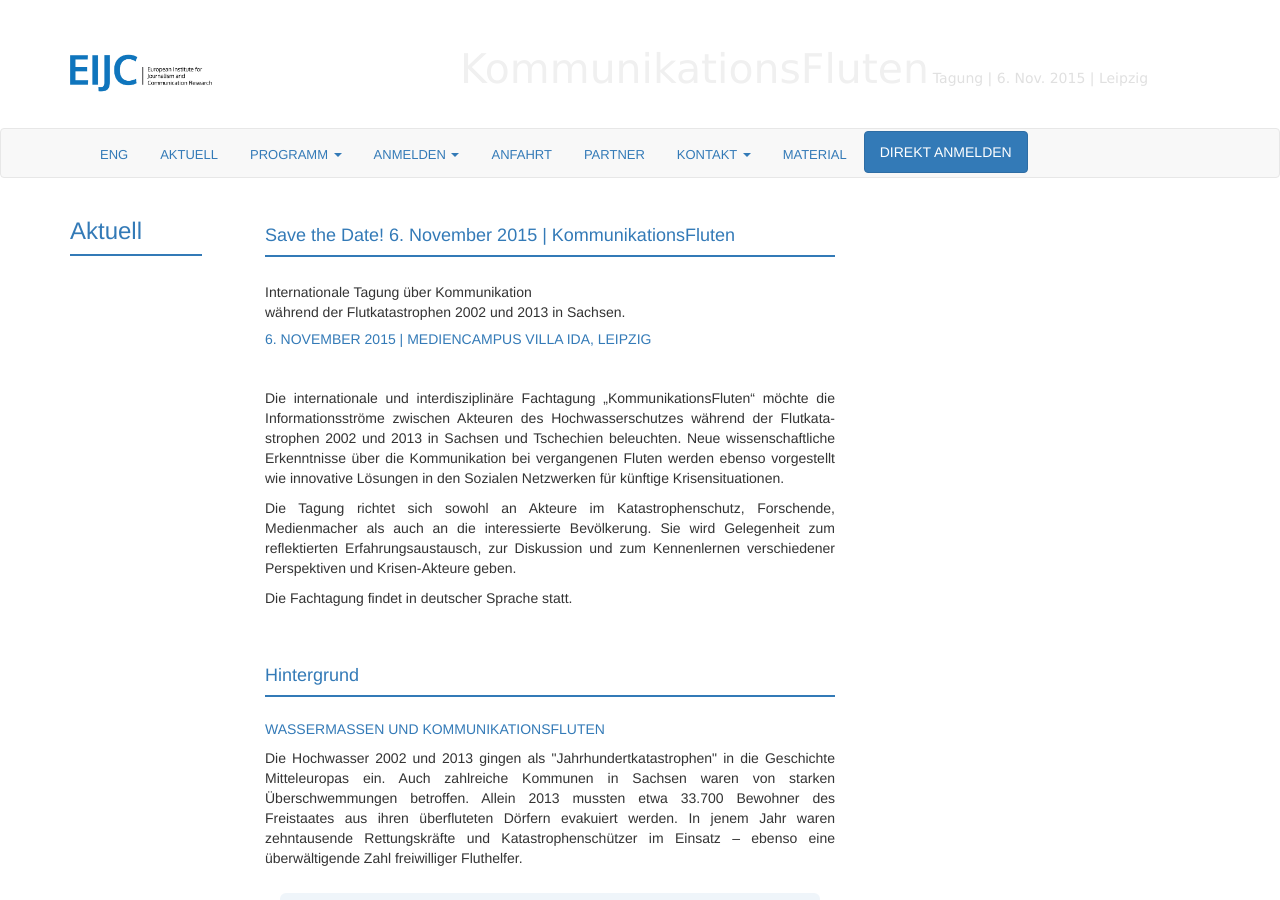
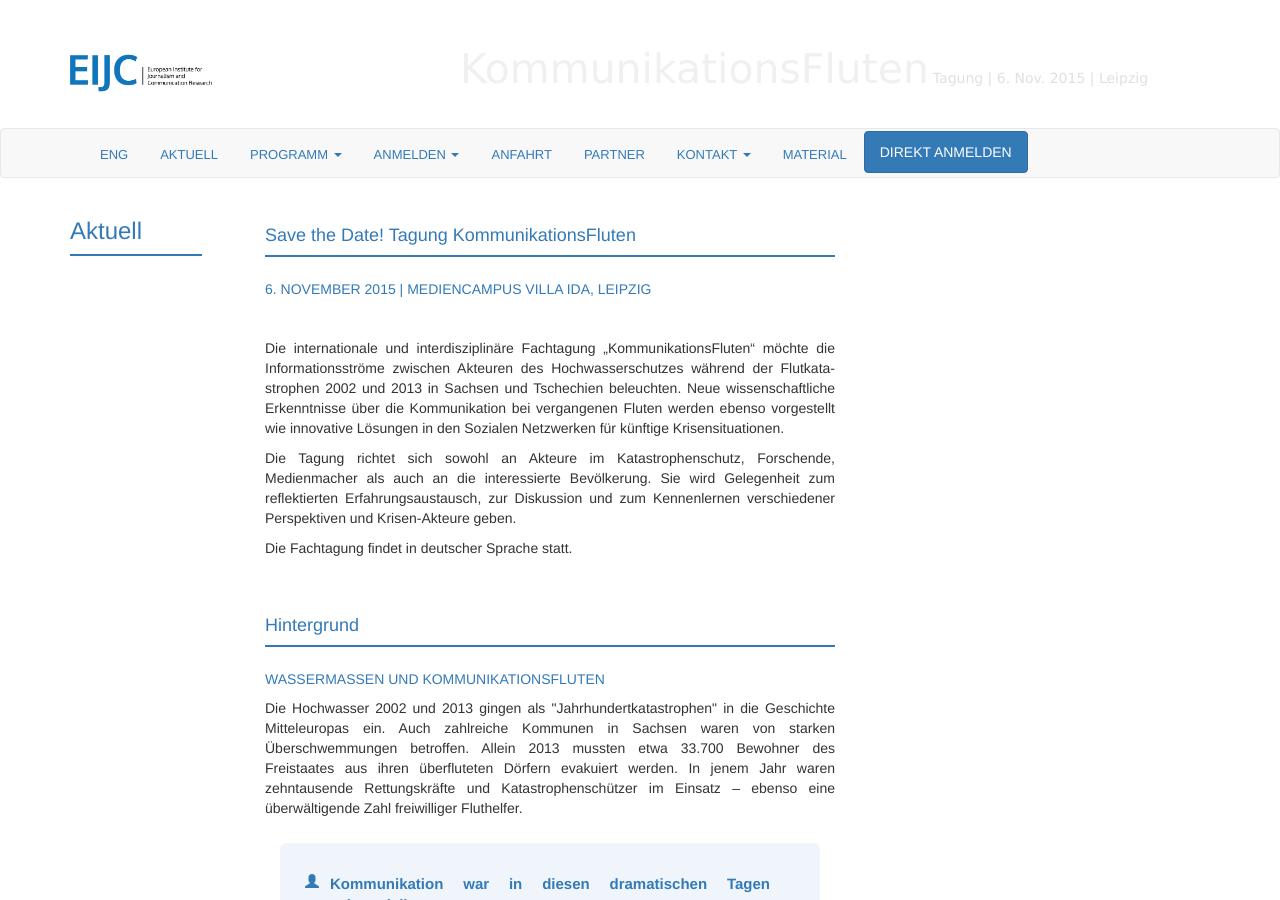
Before and after one commit to susedev/test, a Jekyll site: the page built from konferenz-kommunikationsfluten.html, in a window 1280 px wide and 900 px high. Built offline with Jekyll 4.4.1, drawn with Linux system fonts in a browser that asks for light colours; nearby versions of some CDN libraries.

Commit message:
Update konferenz-kommunikationsfluten.html

```diff
--- a/konferenz-kommunikationsfluten.html
+++ b/konferenz-kommunikationsfluten.html
@@ -1,11 +1,10 @@
 ---
 title: Aktuell
 ---
-<h3 style="margin-top: 28px;">Save the Date! 6. November 2015 | KommunikationsFluten</h3>
+<h3 style="margin-top: 28px;">Save the Date! Tagung KommunikationsFluten</h3>
 
 <div class="box" style="background-color: #337AB7; height:2px; margin-top:3px; margin-bottom:25px;">&nbsp;</div>
 
-<p>Internationale Tagung &uuml;ber Kommunikation <br />w&auml;hrend der Flutkatastrophen 2002 und 2013 in Sachsen. </p>
 <h4>6. November 2015 | Mediencampus Villa Ida, Leipzig</h4>
 
 
```
